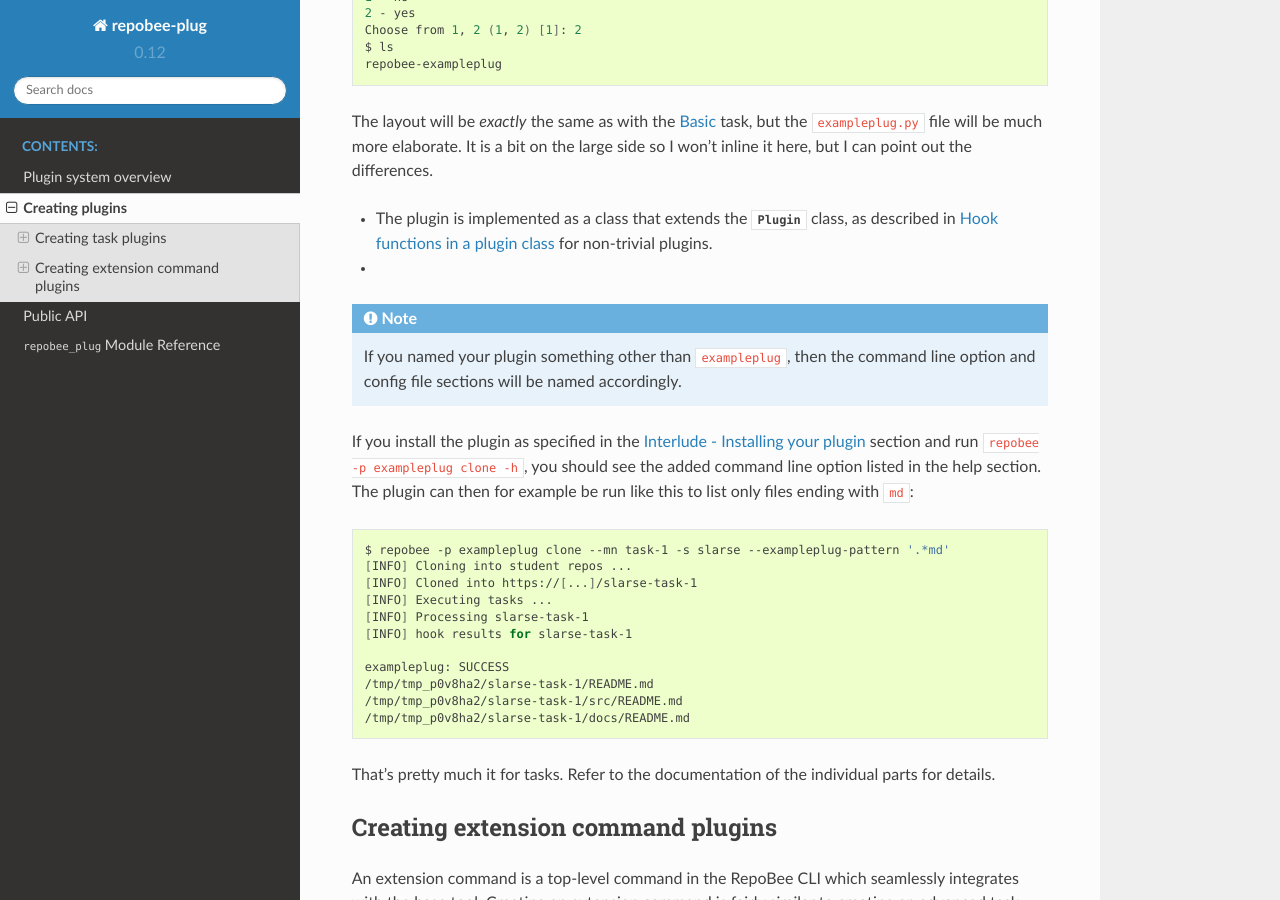
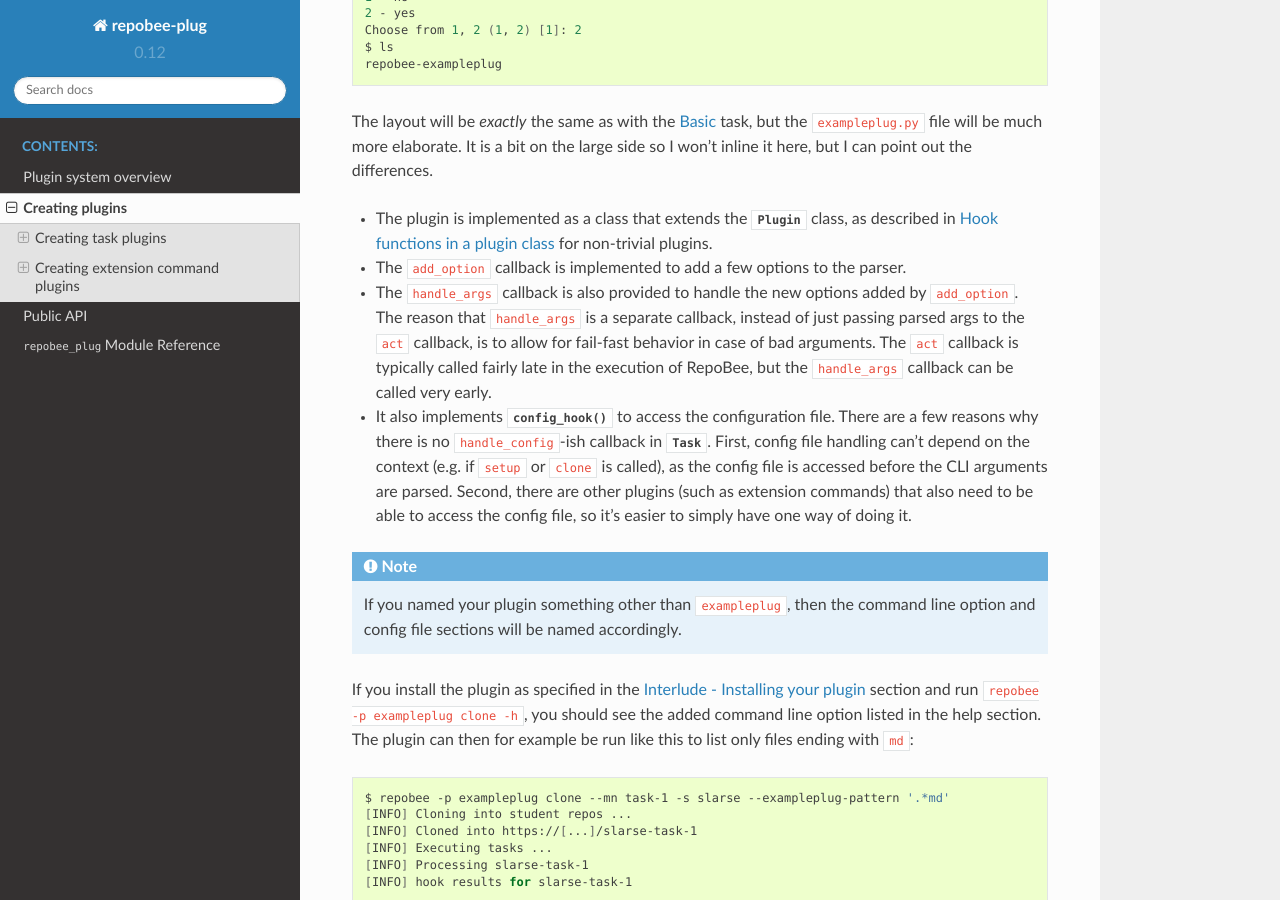
Before and after one commit to repobee/repobee-plug, a Sphinx documentation site: the page built from docs/creating_plugins.rst, in a window 1280 px wide and 900 px high, scrolled down 4820 px. Built offline with Sphinx 7.4.7 and the Read the Docs theme 2.0.0, drawn with Linux system fonts in a browser that asks for light colours.

Commit message:
[fact] Remove Task.handle_config, fix #56

```diff
--- a/docs/creating_plugins.rst
+++ b/docs/creating_plugins.rst
@@ -270,7 +270,23 @@
 * The plugin is implemented as a class that extends the
   :py:class:`~repobee_plug.Plugin` class, as described in :ref:`plugin class`
   for non-trivial plugins.
-*
+* The ``add_option`` callback is implemented to add a few options to the
+  parser.
+* The ``handle_args`` callback is also provided to handle the new options added
+  by ``add_option``. The reason that ``handle_args`` is a separate callback,
+  instead of just passing parsed args to the ``act`` callback, is to allow for
+  fail-fast behavior in case of bad arguments. The ``act`` callback is
+  typically called fairly late in the execution of RepoBee, but the
+  ``handle_args`` callback can be called very early.
+* It also implements
+  :py:meth:`~repobee_plug._exthooks.CloneHook.config_hook` to access the
+  configuration file. There are a few reasons why there is no
+  ``handle_config``-ish callback in :py:class:`~repobee_plug.Task`. First,
+  config file handling can't depend on the context (e.g. if ``setup`` or
+  ``clone`` is called), as the config file is accessed before the CLI arguments
+  are parsed. Second, there are other plugins (such as extension commands) that
+  also need to be able to access the config file, so it's easier to simply have
+  one way of doing it.
 
 .. note::
 
```
Also changed, not shown: 1 other file.
